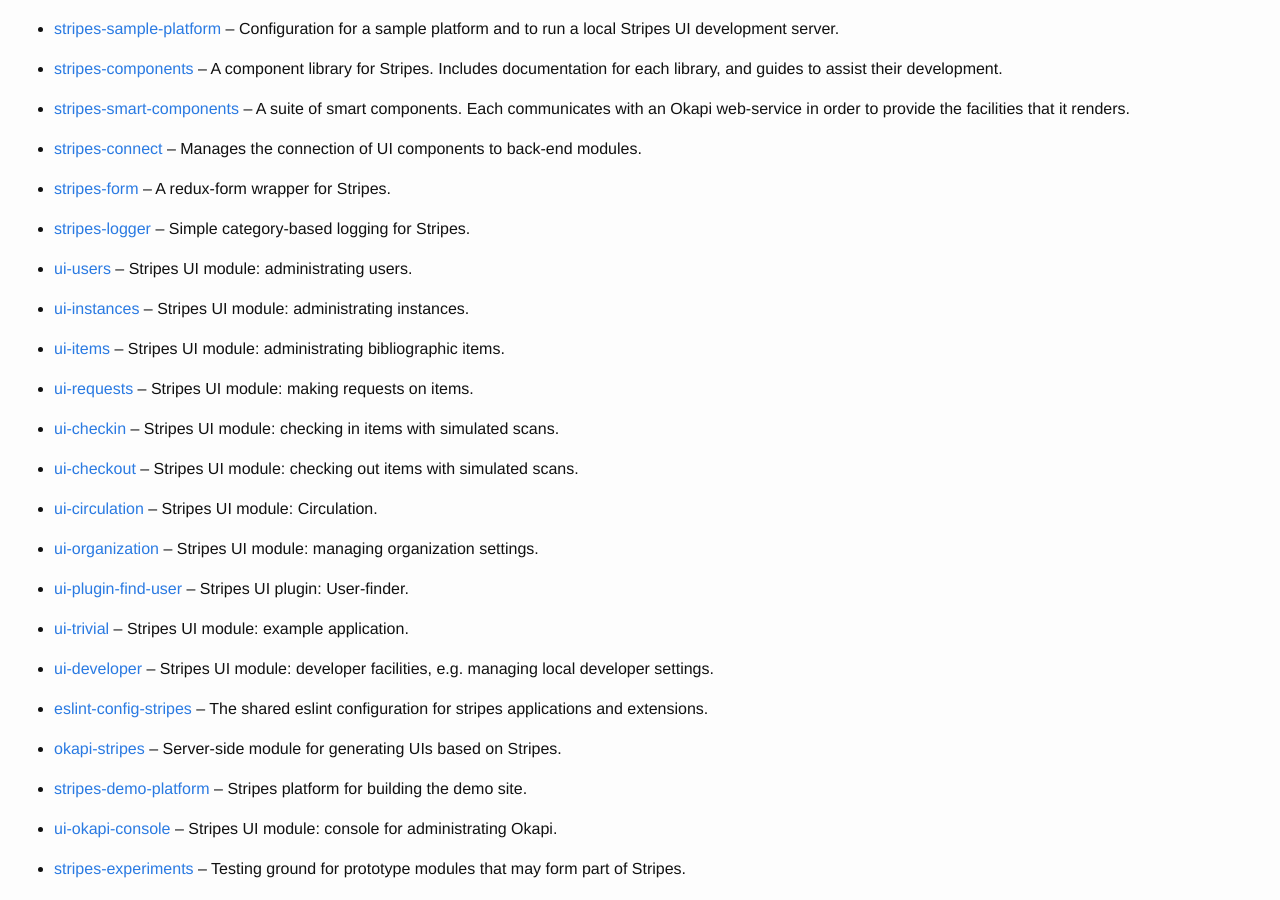
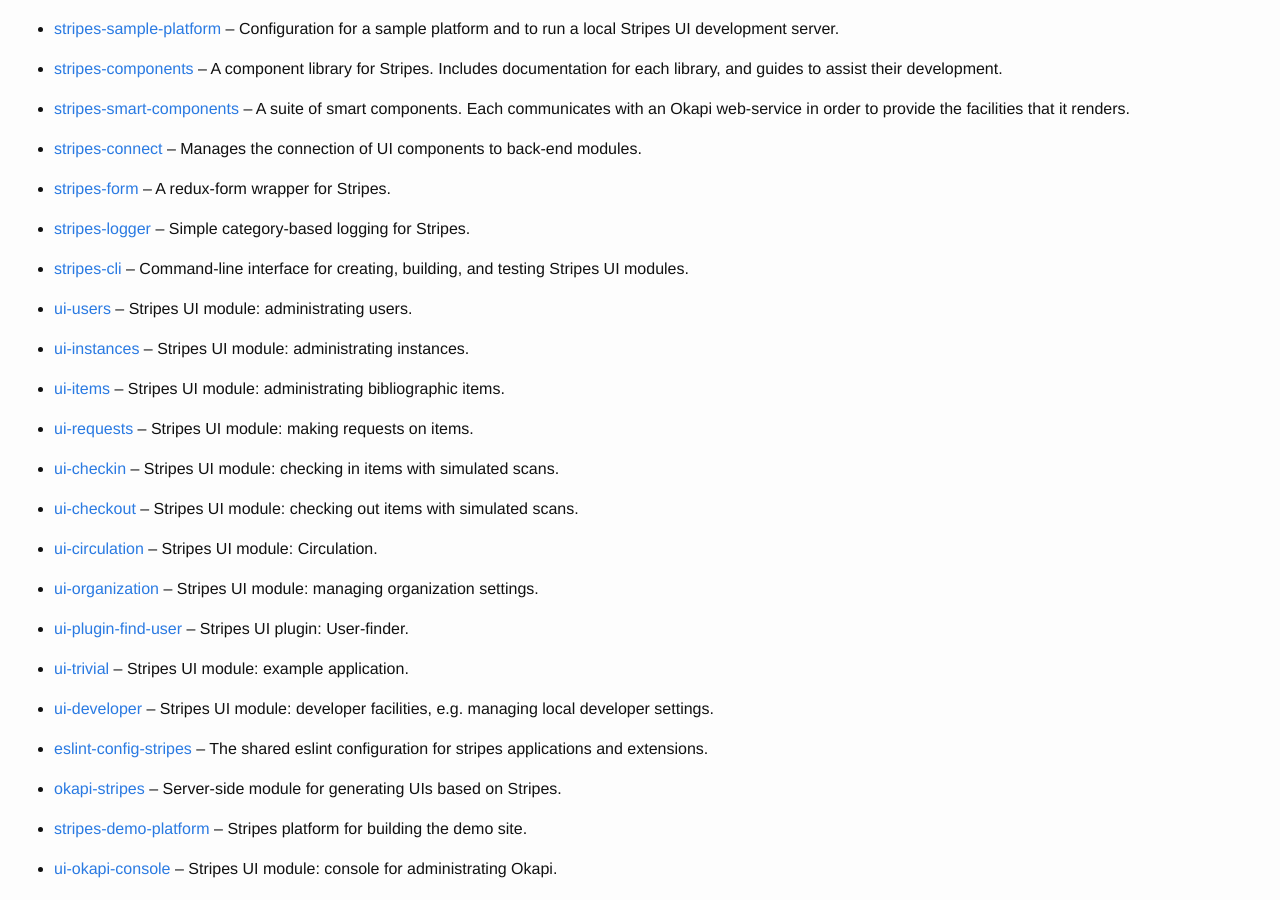
Before and after one commit to folio-org/folio-org.github.io, a Jekyll site: the page built from source-code/index.md, in a window 1280 px wide and 900 px high, scrolled down 1846 px. Built offline with Jekyll 4.4.1, drawn with Linux system fonts in a browser that asks for light colours; nearby versions of some CDN libraries.

Commit message:
Add stripes-cli FOLIO-359

```diff
--- a/source-code/index.md
+++ b/source-code/index.md
@@ -169,6 +169,9 @@
 - [stripes-logger](https://github.com/folio-org/stripes-logger)
   -- Simple category-based logging for Stripes.
 
+- [stripes-cli](https://github.com/folio-org/stripes-cli)
+  -- Command-line interface for creating, building, and testing Stripes UI modules.
+
 - [ui-users](https://github.com/folio-org/ui-users)
   -- Stripes UI module: administrating users.
 
```
